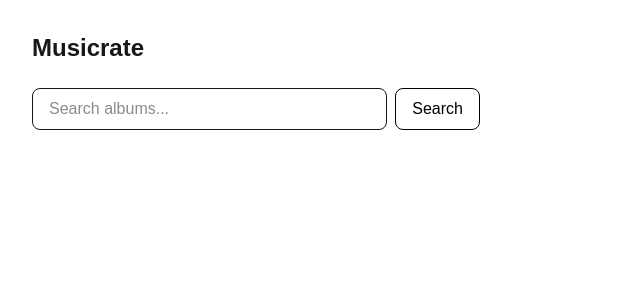
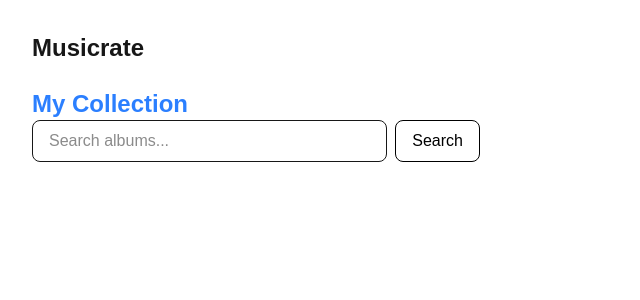
Before and after one commit to abiodunsalavu/musicrate, a Next.js app: page / in a window 1280 px wide. Shown: the top 300 px of the page, without its empty margins (0-640 px from the left). Built offline with nearby package versions, Linux system fonts and the light colour scheme.

Commit message:
committing before deploying to vercel for live builds

```diff
--- a/src/app/page.js
+++ b/src/app/page.js
@@ -2,6 +2,7 @@
 
 import { useState } from "react";
 import { useRouter } from "next/navigation";
+import Link from "next/link";
 
 export default function Home() {
   const [query, setQuery] = useState("");
@@ -37,7 +38,11 @@ export default function Home() {
   return (
     <main className="p-8">
       <h1 className="text-2xl font-bold mb-6">Musicrate</h1>
-
+      <h1>
+      <Link href="/collection" className="text-2xl font-bold mb-6 text-blue-500 hover:underline">
+      My Collection
+      </Link>
+      </h1>
       <form onSubmit={handleSearch} className="mb-6 flex gap-2 max-w-md">
         <input
           type="text"
```
